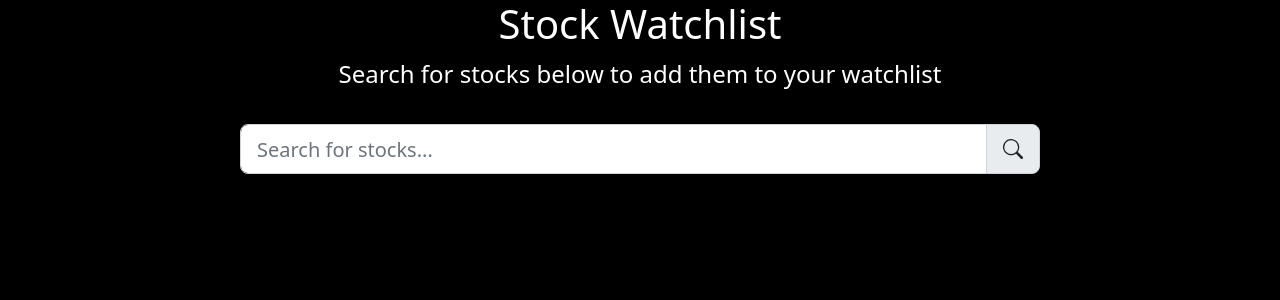
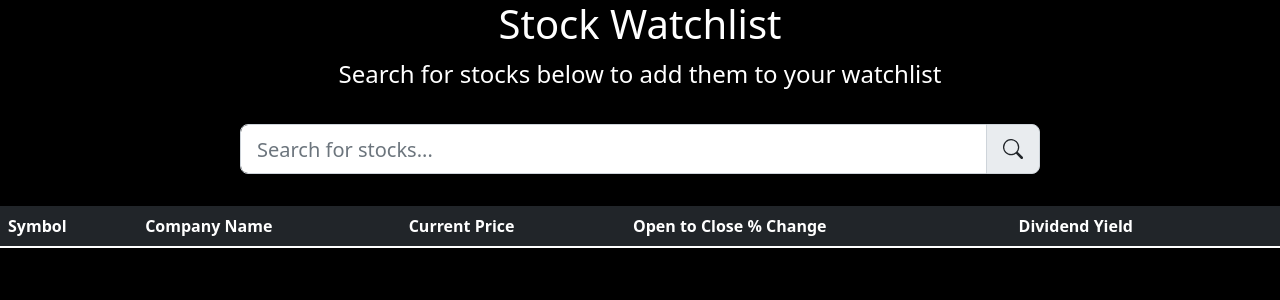
Before and after one commit to sohambasu963/Finance-Portfolio-Builder, a React (Create React App) app in the folder frontend/: page / in a window 1280 px wide. Shown: the top 300 px of the page. Built offline with nearby package versions, Linux system fonts and the light colour scheme.

Commit message:
added stock watchlist table

```diff
--- a/frontend/src/App.js
+++ b/frontend/src/App.js
@@ -1,22 +1,41 @@
-import logo from './logo.svg';
+import React, { useState } from 'react';
 import './App.css';
 import SearchBar from './components/SearchBar';
-import { useState } from 'react';
+import StockWatchlist from './components/StockWatchlist';
 import { fetchStockSuggestions } from './api';
 
 function App() {
   const [searchTerm, setSearchTerm] = useState('');
   const [suggestions, setSuggestions] = useState([]);
+  const [watchlist, setWatchlist] = useState([]);
 
   const handleSearch = async (searchTerm) => {
     // Fetch stock suggestions from the API
-    var newSuggestions = await fetchStockSuggestions(searchTerm);
-    return newSuggestions;
+    // var newSuggestions = await fetchStockSuggestions(searchTerm);
+    // return newSuggestions;
+    return ['AAPL', 'MSFT', 'GOOG', 'AMZN', 'FB', 'TSLA', 'NFLX', 'NVDA', 'PYPL', 'ADBE'];
   };
 
   const handleSuggestionSelect = (suggestion) => {
     setSearchTerm(suggestion);
     // Handle the suggestion selection, e.g., fetch stock data
+    // if suggestion not in watchlist
+    if (!watchlist.some((stock) => stock.symbol === suggestion)) {
+      const stockData = {
+        symbol: suggestion,
+        name: 'Example Company Name', // Replace with fetched company name
+        currentPrice: 123.45, // Replace with fetched current price
+        percentageChange: 1.23, // Replace with fetched open to close % change
+        dividendYield: 2.34, // Replace with fetched dividend yield
+      };
+      watchlist.push(stockData);
+      setWatchlist(watchlist);
+    }
+  };
+
+  const handleRemoveStock = (symbol) => {
+    console.log(symbol)
+    setWatchlist(watchlist.filter((stock) => stock.symbol !== symbol));
   };
 
   return (
@@ -27,7 +46,8 @@ function App() {
         <SearchBar
         onSearch={handleSearch}
         onSuggestionSelect={handleSuggestionSelect}
-      />
+        />
+        <StockWatchlist stocks={watchlist} onRemoveStock={handleRemoveStock}/>
       </div>
     </div>
   );
--- a/frontend/src/components/SearchBar.js
+++ b/frontend/src/components/SearchBar.js
@@ -53,7 +53,8 @@ const SearchBar = ({ onSearch, onSuggestionSelect }) => {
               <Dropdown.Item
                 style={{ width: "50rem" }}
                 key={index}
-                onSelect={() => {
+                onClick={() => {
+                  console.log(suggestion);
                   onSuggestionSelect(suggestion);
                   setSuggestions([]);
                 }}
--- /dev/null
+++ b/frontend/src/components/StockWatchlist.css
@@ -0,0 +1,16 @@
+.stock-table {
+    margin-top: 2rem;
+    color: white;
+  }
+
+  .stock-table thead th {
+    border-bottom: 2px solid white;
+  }
+
+  .stock-table tbody tr {
+    border-bottom: 1px solid white;
+  }
+
+  .stock-table tbody tr:hover {
+    background-color: rgba(255, 255, 255, 0.1);
+  }
--- /dev/null
+++ b/frontend/src/components/StockWatchlist.js
@@ -0,0 +1,42 @@
+import React from 'react';
+import './StockWatchlist.css';
+import { Button } from 'react-bootstrap';
+
+const StockWatchlist = ({ stocks, onRemoveStock }) => {
+  return (
+    <table className="table table-dark table-striped stock-table">
+      <thead>
+        <tr>
+          <th>Symbol</th>
+          <th>Company Name</th>
+          <th>Current Price</th>
+          <th>Open to Close % Change</th>
+          <th>Dividend Yield</th>
+          <th></th>
+        </tr>
+      </thead>
+      <tbody>
+        {stocks.map((stock) => (
+          <tr key={stock.symbol}>
+            <td>{stock.symbol}</td>
+            <td>{stock.name}</td>
+            <td>{stock.currentPrice}</td>
+            <td>{stock.percentageChange.toFixed(2)}%</td>
+            <td>{stock.dividendYield.toFixed(2)}%</td>
+            <td>
+              <Button
+                variant="danger"
+                size="sm"
+                onClick={() => onRemoveStock(stock.symbol)}
+              >
+                -
+              </Button>
+            </td>
+          </tr>
+        ))}
+      </tbody>
+    </table>
+  );
+};
+
+export default StockWatchlist;
```
